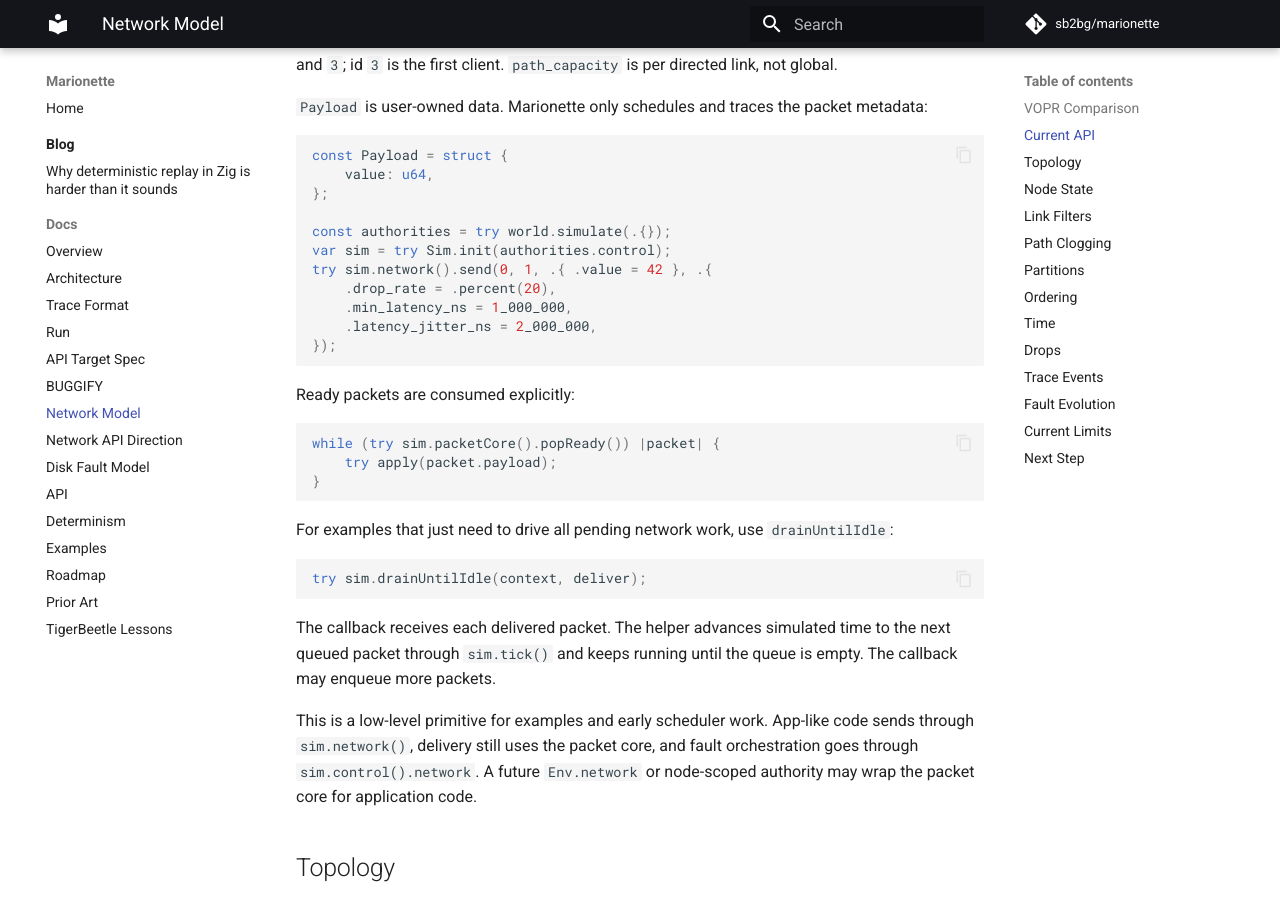
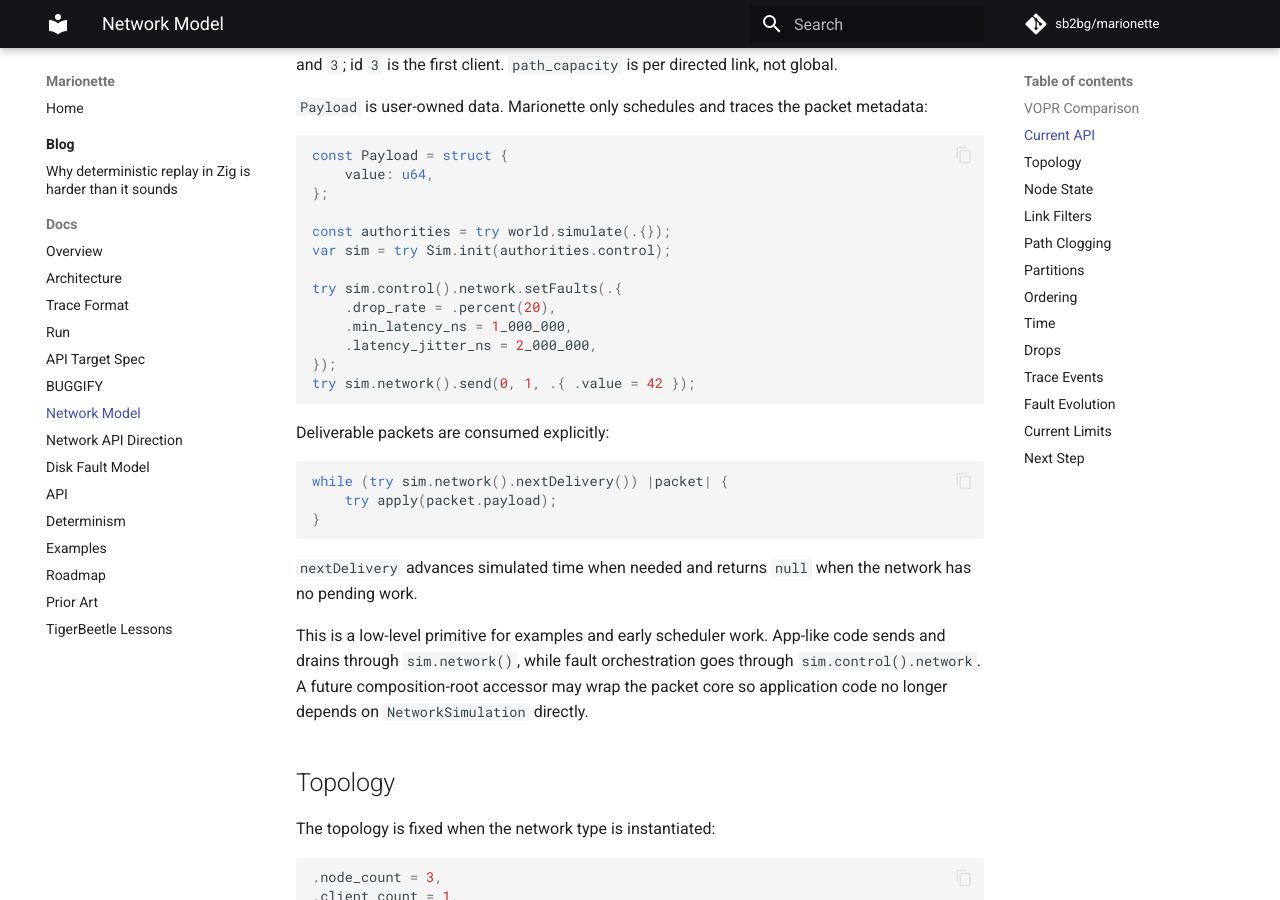
Before and after one commit to sb2bg/marionette, an MkDocs documentation site: the page built from docs/network.md, in a window 1280 px wide and 900 px high, scrolled down 1859 px. Built offline with MkDocs 1.6.1 and Material for MkDocs 9.7.7, drawn with Linux system fonts in a browser that asks for light colours; comment, search, counter and statistics services are not loaded; some of the changed text lies outside the part shown.

Commit message:
docs: document nextDelivery network flow

````diff
--- a/docs/network.md
+++ b/docs/network.md
@@ -86,37 +86,31 @@ const Payload = struct {
 
 const authorities = try world.simulate(.{});
 var sim = try Sim.init(authorities.control);
-try sim.network().send(0, 1, .{ .value = 42 }, .{
+
+try sim.control().network.setFaults(.{
     .drop_rate = .percent(20),
     .min_latency_ns = 1_000_000,
     .latency_jitter_ns = 2_000_000,
 });
+try sim.network().send(0, 1, .{ .value = 42 });
 ```
 
-Ready packets are consumed explicitly:
+Deliverable packets are consumed explicitly:
 
 ```zig
-while (try sim.packetCore().popReady()) |packet| {
+while (try sim.network().nextDelivery()) |packet| {
     try apply(packet.payload);
 }
 ```
 
-For examples that just need to drive all pending network work, use
-`drainUntilIdle`:
-
-```zig
-try sim.drainUntilIdle(context, deliver);
-```
-
-The callback receives each delivered packet. The helper advances simulated time
-to the next queued packet through `sim.tick()` and keeps running until the
-queue is empty. The callback may enqueue more packets.
+`nextDelivery` advances simulated time when needed and returns `null` when the
+network has no pending work.
 
 This is a low-level primitive for examples and early scheduler work. App-like
-code sends through `sim.network()`, delivery still uses the packet core, and
-fault orchestration goes through `sim.control().network`. A future
-`Env.network` or node-scoped authority may wrap the packet core for
-application code.
+code sends and drains through `sim.network()`, while fault orchestration goes
+through `sim.control().network`. A future composition-root accessor may wrap
+the packet core so application code no longer depends on `NetworkSimulation`
+directly.
 
 ## Topology
 
@@ -298,7 +292,7 @@ records `network.drop` and does not enqueue the payload.
 The current drop model uses `BuggifyRate`:
 
 ```zig
-.drop_rate = .percent(20)
+try sim.control().network.setFaults(.{ .drop_rate = .percent(20) });
 ```
 
 This keeps the API consistent with BUGGIFY without making packet drops into
@@ -323,6 +317,7 @@ Current network trace events:
 - `network.partition left_count={} right_count={}`
 - `network.heal disabled_count={} down_count={} clogged_count={}`
 - `network.heal_links disabled_count={}`
+- `network.faults drop_rate={}/{} min_latency_ns={} latency_jitter_ns={}`
 
 The payload is not dumped into the core network trace. User code should record
 domain-specific payload facts separately when useful, as the replicated
@@ -375,7 +370,7 @@ perturb it during a run. Random rolls belong in `sim.tick()`, never
 - Broadcast.
 - Node spawning.
 - Probabilistic tick-evolved fault schedules.
-- Network-level default send options.
+- Multiple named buses or a non-generic `World.simulate(...).network(Payload)` accessor.
 - Command-aware or user-classified link filters.
 - Per-link drop predicates.
 - Exponential or profile-selected latency distributions.
````
